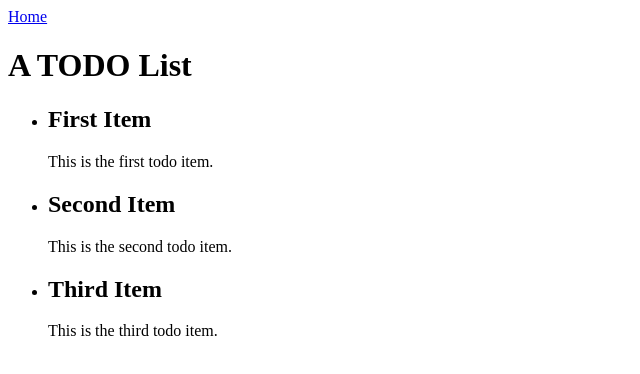
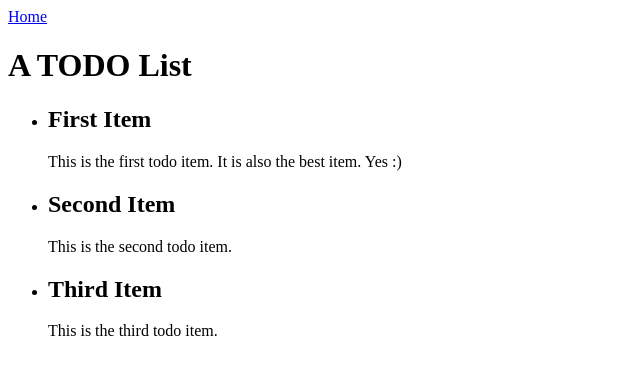
Before and after one commit to jalsop24/TODO-App, a React app in the folder todo_app/frontend/: page /todo-list in a window 1280 px wide. Shown: the top 374 px of the page, without its empty margins (0-640 px from the left). Built offline with nearby package versions, Linux system fonts and the light colour scheme; the HTML template or start-up script is replaced by a standard one.

Commit message:
Renamed js files to jsx files

```diff
--- a/todo_app/frontend/src/components/TodoList.js
+++ b/todo_app/frontend/src/components/TodoList.jsx
@@ -5,7 +5,7 @@ import TodoItem from "./TodoItem";
 const items = [
   {
     name: "First Item",
-    body: "This is the first todo item.",
+    body: "This is the first todo item. It is also the best item. Yes :)",
   },
   {
     name: "Second Item",
```
Also changed, not shown: todo_app/frontend/src/components/App.jsx (renamed from todo_app/frontend/src/components/App.js), todo_app/frontend/src/components/Header.jsx (renamed from todo_app/frontend/src/components/Header.js), todo_app/frontend/src/components/Homepage.jsx (renamed from todo_app/frontend/src/components/Homepage.js), todo_app/frontend/src/components/TodoItem.jsx (renamed from todo_app/frontend/src/components/TodoItem.js).
